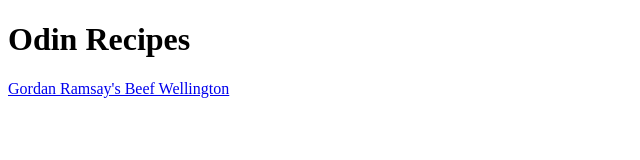
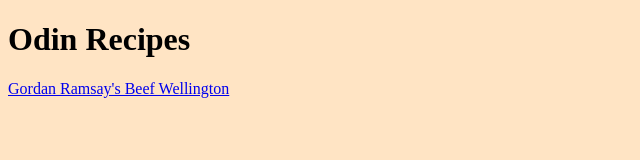
Before and after one commit to DMar35/odin-recipes, a plain HTML site: page index.html in a window 1280 px wide. Shown: the whole page, without its empty margins (0-640 px from the left). Drawn offline with Linux system fonts and the light colour scheme.

Commit message:
Changed background color for index and beefwellington pages

```diff
--- a/index.html
+++ b/index.html
@@ -5,7 +5,7 @@
         <title>Odin Recipes</title>
     </head>
 
-    <body>
+    <body style="background-color: bisque;">
         <h1>Odin Recipes</h1>
         <a href="./recipes/beefwellington.html">Gordan Ramsay's Beef Wellington</a>
     </body>
```
Also changed, not shown: recipes/beefwellington.html (+1 -1 lines).
